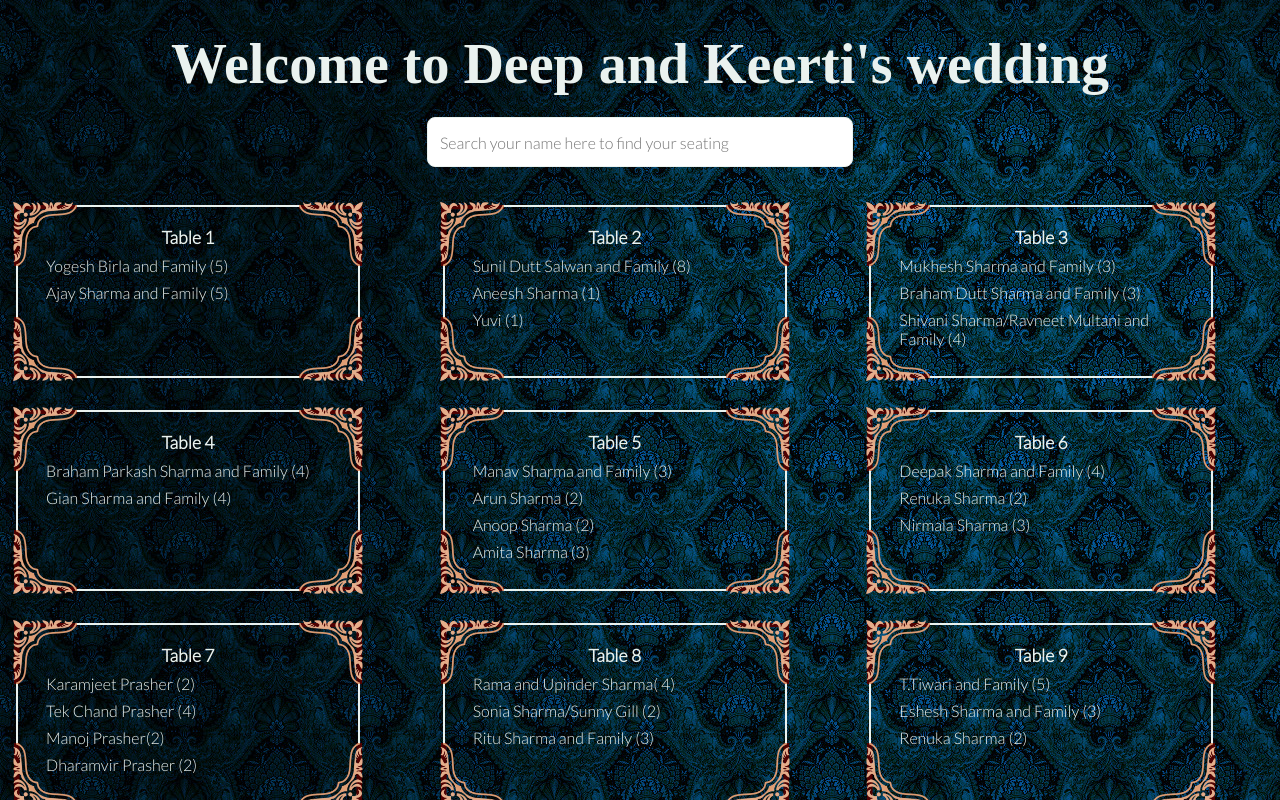
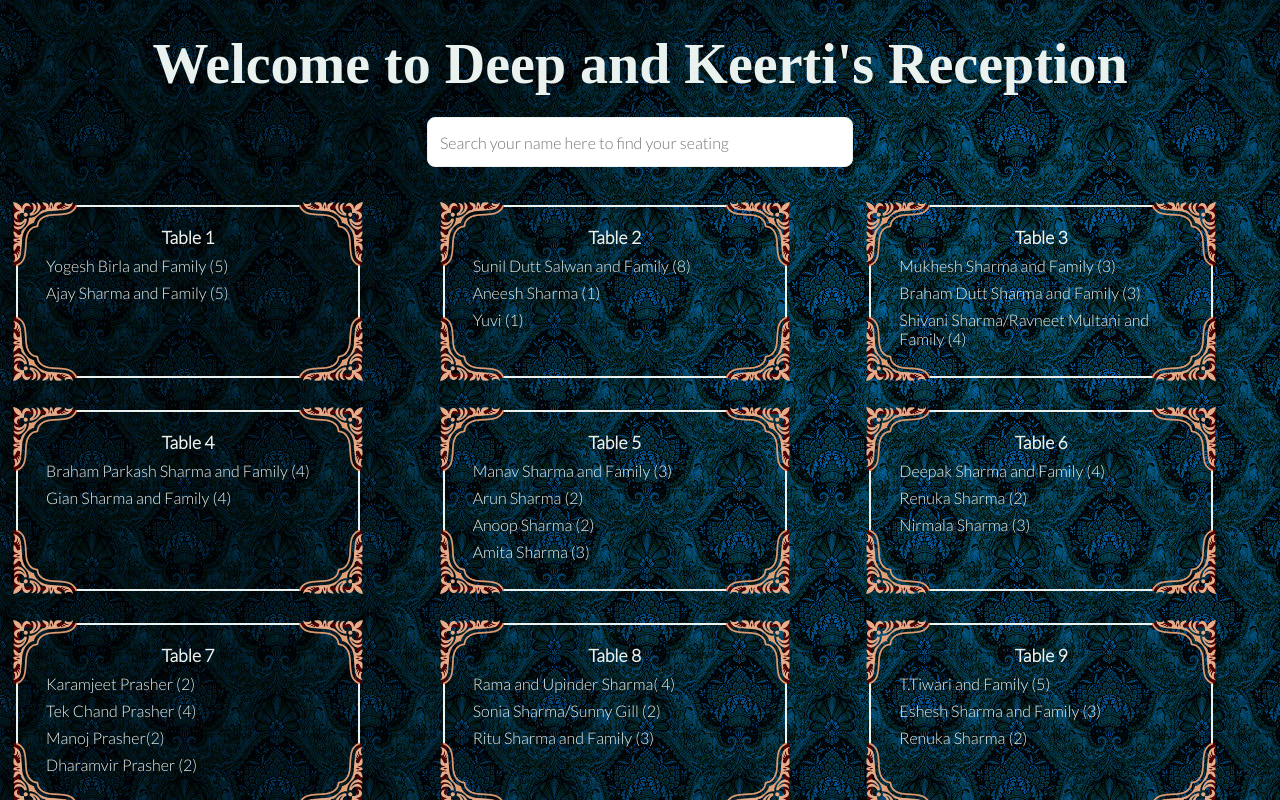
Before and after one commit to deep0410/online-seating-chart, a React (Create React App) app: page / in a window 1280 px wide. Shown: the top 800 px of the page. Built offline with nearby package versions, Linux system fonts and the light colour scheme; a web font is replaced by a local one.

Commit message:
Completed

```diff
--- a/src/App.js
+++ b/src/App.js
@@ -377,7 +377,7 @@ function App() {
 
   return (
     <Wrapper>
-      <Header>Welcome to Deep and Keerti's wedding</Header>
+      <Header>Welcome to Deep and Keerti's Reception</Header>
       <CenterWrapper>
         <input
           value={search}
```
